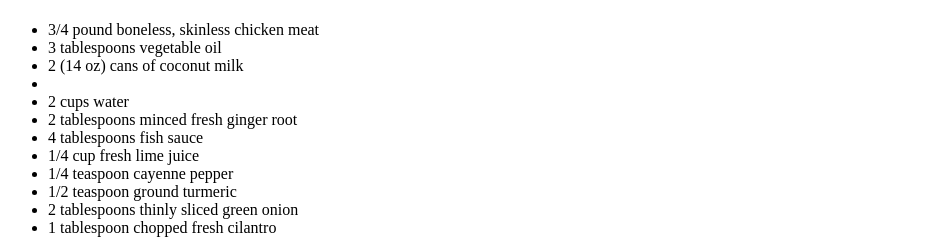
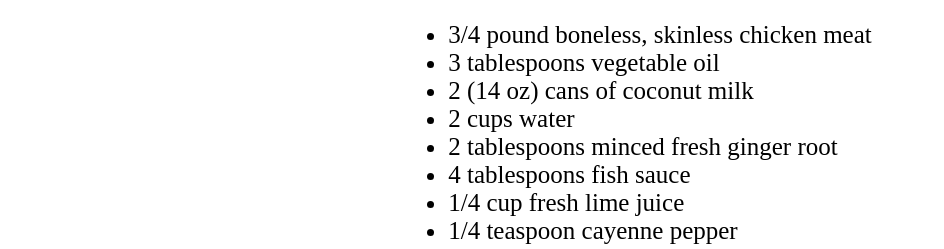
Before and after one commit to Forest-Person/odin-recipes, a plain HTML site: page recipes/tom-ka-gai.html in a window 1280 px wide. Shown: the part 669-918 px from the top of the page, without its empty margins (0-944 px from the left). Drawn offline with Linux system fonts and the light colour scheme.

Commit message:
Center .ingrediants-ul style and make text left of center and bullets properly aligned.

```diff
--- a/recipes/tom-ka-gai.html
+++ b/recipes/tom-ka-gai.html
@@ -12,10 +12,10 @@
         <h2 class = "description-heading"> Description of the dish </h2>
         <p class = "dish-description">The quintessential Thai soup.</p>
         <h1 class = "ingrediants-heading">Ingrediants</h1>
-        <ul>
+        <ul class = "ingrediants-ul">
             <li>3/4 pound boneless, skinless chicken meat</li>
             <li>3 tablespoons vegetable oil</li>
-            <li>2 (14 oz) cans of coconut milk<li>
+            <li>2 (14 oz) cans of coconut milk</li>
             <li>2 cups water</li>
             <li>2 tablespoons minced fresh ginger root</li>
             <li>4 tablespoons fish sauce</li>
--- a/stylesheets/styles.css
+++ b/stylesheets/styles.css
@@ -1,14 +1,13 @@
 .main-heading {
     color: rgb(87, 87, 161);
     display:inline-flex;
-    justify-content: center;
     border:.25em  solid green;
     padding:.5rem;
     font-size: 50px;
 
 }
 
-.div-center{
+.main-heading-center-div{
     text-align: center;
 }
 
@@ -50,3 +49,13 @@
     font-size: 35px;
 
 }
+
+.ingrediants-ul{
+
+    text-align: center;
+    text-align: left;
+    font-size: 25px;
+
+    display: table;
+    margin: 0 auto;
+}
```
Also changed, not shown: index.html (+1 -1 lines), recipes/no-bake.html (+1 -1 lines), recipes/sour-dough.html (+1 -1 lines).
